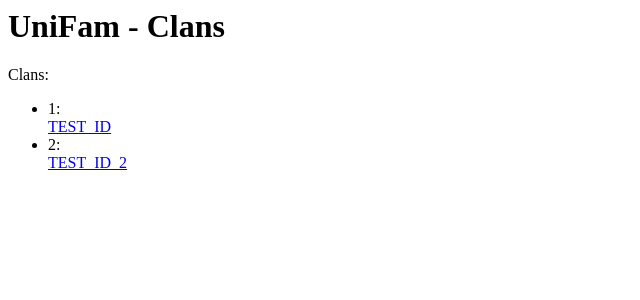
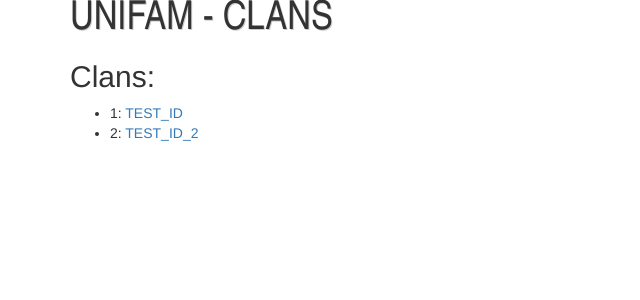
Before and after one commit to ProteinsWebTeam/interpro7-api, a Django app: template webfront/templates/clans.html in a window 1280 px wide. Shown: the top 300 px of the page, without its empty margins (0-640 px from the left). Run offline with Django 3.2, Linux system fonts and the light colour scheme; the template is opened without the code that fills it: values that come from a table or form of the project are taken from there, others are empty; data comes from the database, SQL or seed files in the repository; some libraries are stand-ins or nearby versions.

```diff
--- a/functional_tests/tests.py
+++ b/functional_tests/tests.py
@@ -13,7 +13,7 @@ class NewVisitorTest(FunctionalTest):
         self.assertIn('UniFam', self.browser.title)
 
         header_text = self.browser.find_element_by_tag_name('h1').text
-        self.assertIn('UniFam', header_text)
+        self.assertIn('UNIFAM', header_text)
 
         # The page has a link for clans and the user clicks on it
         self.browser.find_element_by_css_selector('a.clans_link').click()
@@ -23,7 +23,7 @@ class NewVisitorTest(FunctionalTest):
 
         # The user will have a way to choose a clan from the  DB
         clan_li =self.browser.find_element_by_css_selector('li.clan')
-        clan_header =clan_li.find_element_by_tag_name('header').text
+        clan_header =clan_li.find_element_by_tag_name('a').text
         # The user chooses a clan
         clan_li.find_element_by_tag_name("a").click()
 
--- /dev/null
+++ b/requirements.txt
@@ -0,0 +1,3 @@
+Django==1.8.4
+mysqlclient==1.3.6
+wheel==0.24.0
--- a/unifam/settings.py
+++ b/unifam/settings.py
@@ -31,7 +31,7 @@ ALLOWED_HOSTS = []
 # Application definition
 
 INSTALLED_APPS = (
-    'django.contrib.admin',
+    #'django.contrib.admin',
     'django.contrib.auth',
     'django.contrib.contenttypes',
     'django.contrib.sessions',
@@ -113,3 +113,4 @@ USE_TZ = True
 # https://docs.djangoproject.com/en/1.8/howto/static-files/
 
 STATIC_URL = '/static/'
+STATIC_ROOT = os.path.abspath(os.path.join(BASE_DIR, '../static'))
--- /dev/null
+++ b/webfront/static/base.css
@@ -0,0 +1,9 @@
+h1 {
+    text-transform: uppercase;
+    font-weight: normal;
+    margin: 0;
+    font-family: 'GothicCustom', 'Arial Narrow', sans-serif;
+    font-size: 40px;
+    line-height: 40px;
+    text-shadow: 1px 1px #CCC;
+}
--- /dev/null
+++ b/webfront/templates/base.html
@@ -0,0 +1,20 @@
+<!DOCTYPE html>
+<html>
+    <head>
+        <title>UniFam{% block title %}{% endblock %}</title>
+
+        <meta charset="utf-8">
+        <meta http-equiv="X-UA-Compatible" content="IE=edge">
+        <meta name="viewport" content="width=device-width, initial-scale=1">
+        <link href="/static/bootstrap/css/bootstrap.min.css" rel="stylesheet">
+        <link href="/static/base.css" rel="stylesheet">
+
+        {% block head %}{% endblock %}
+    </head>
+    <body>
+        <div class="container">
+            {% block content %}
+            {% endblock %}
+        </div>
+    </body>
+</html>
--- a/webfront/templates/clans.html
+++ b/webfront/templates/clans.html
@@ -1,14 +1,14 @@
-<!DOCTYPE>
-<html>
-    <title>UniFam - Clans</title>
-    <body>
-    <h1>UniFam - Clans</h1>
-    <div>Clans:
-        <ul class="clans">
+{% extends 'base.html' %}
+
+{% block title %} - Clans{% endblock %}
+
+{% block content %}
+<h1>UniFam - Clans</h1>
+<div><h2>Clans:</h2>
+    <ul class="clans">
         {% for clan in clans %}
-            <li class="clan">{{ forloop.counter }}: <header><a href="/clans/{{ clan.clan_id }}/">{{ clan.clan_id }}</a></header></li>
+        <li class="clan">{{ forloop.counter }}: <a href="/clans/{{ clan.clan_id }}/">{{ clan.clan_id }}</a></li>
         {% endfor %}
-        </ul>
-    </div>
-    </body>
-</html>
+    </ul>
+</div>
+{% endblock %}
```
Also changed, not shown: webfront/templates/clan.html (+6 -6 lines), webfront/templates/home.html (+6 -10 lines).
